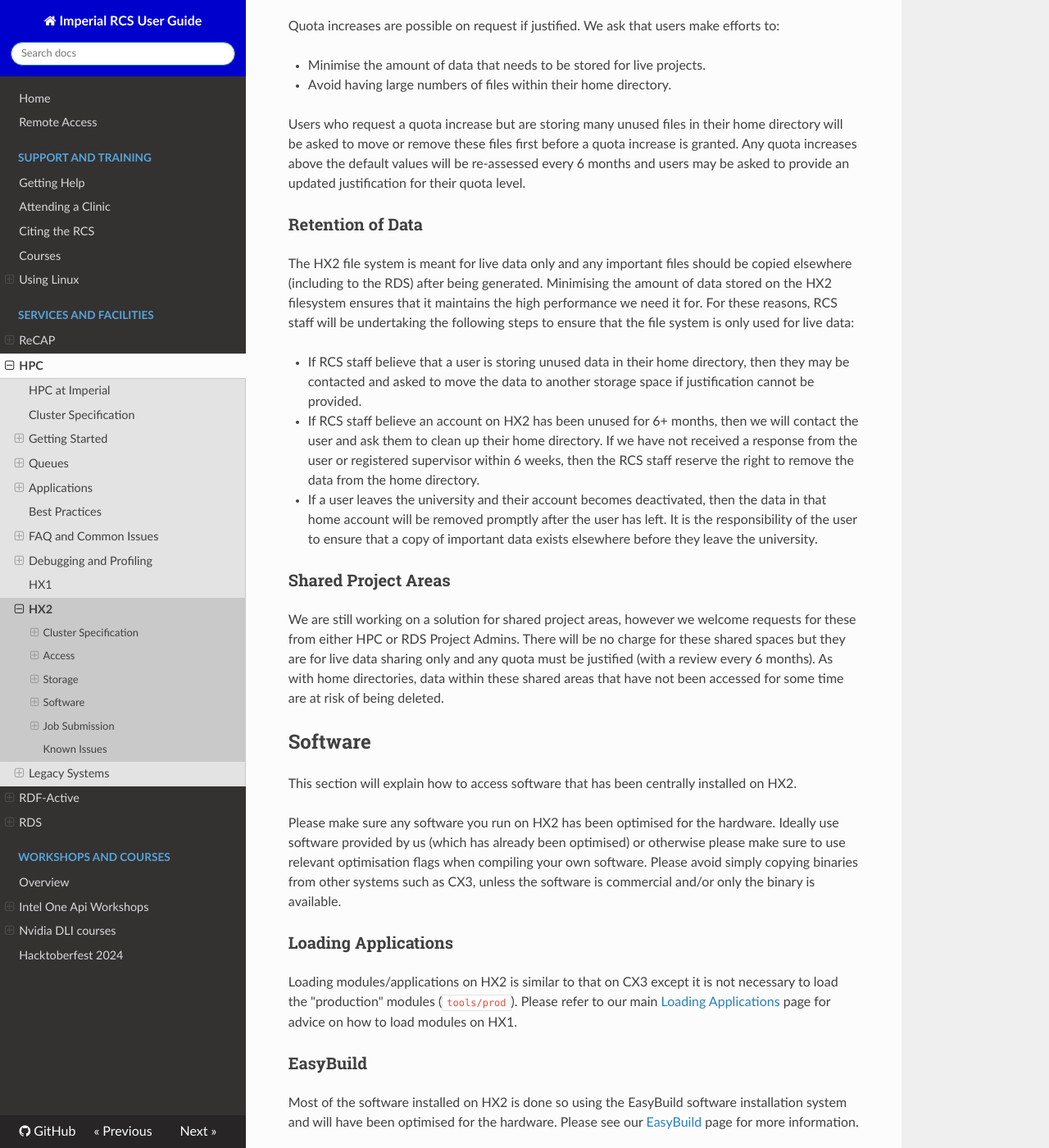
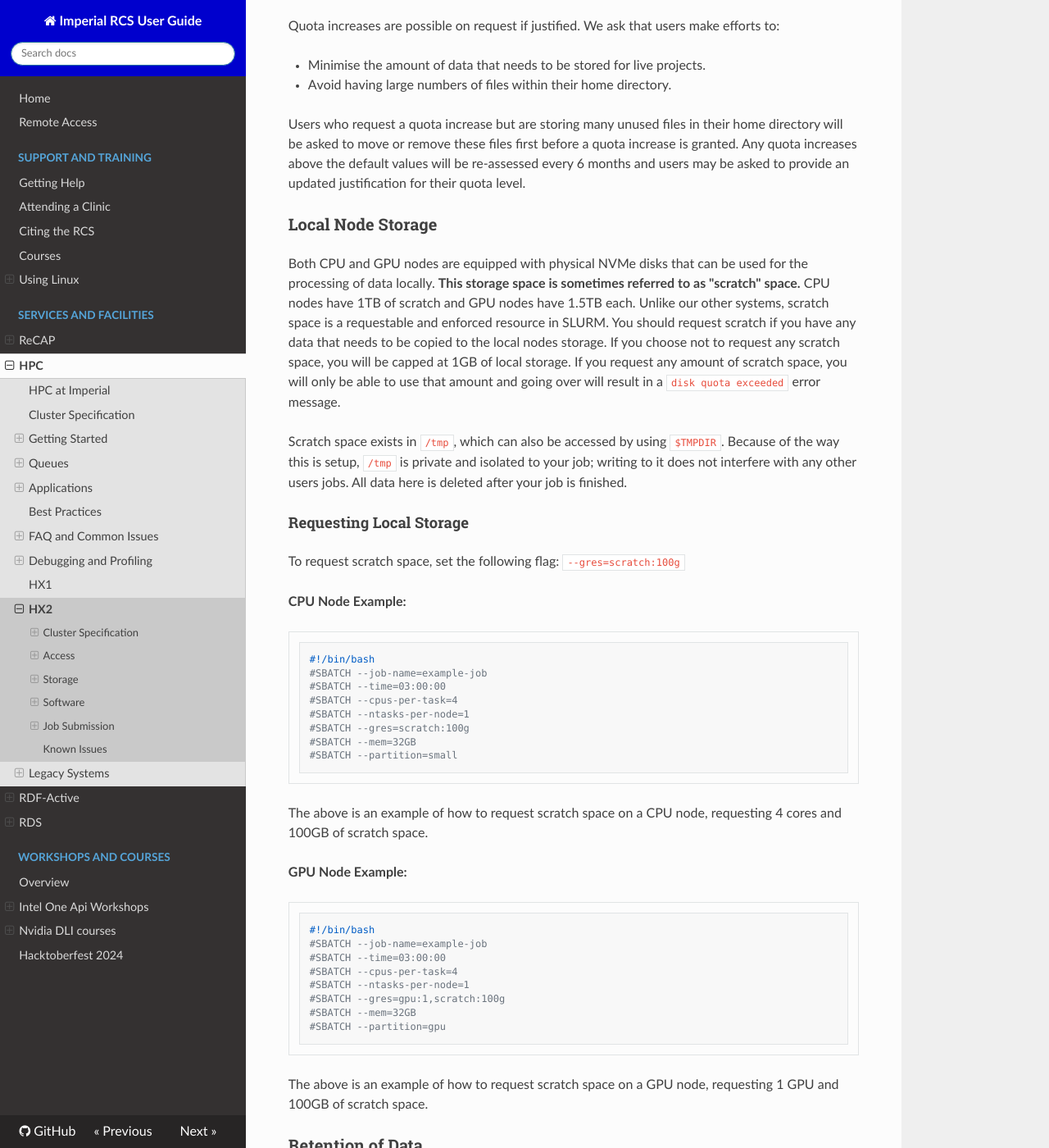
Before and after one commit to ImperialCollegeLondon/icl-rcs-user-guide, an MkDocs documentation site: the page built from docs/hpc/pilot/hx2.md, in a window 1280 px wide and 1400 px high, scrolled down 2066 px. Shown: the whole window at 82% size. Built offline with MkDocs 1.6.1, drawn with Linux system fonts in a browser that asks for light colours; nearby versions of some CDN libraries.

Commit message:
Changes for hx2 scratch quota (#107)
* update with changes for hx2 scratch quota

* Update docs/hpc/pilot/hx2.md

Co-authored-by: dithwick <46924962+dithwick@users.noreply.github.com>

---------

Co-authored-by: dithwick <46924962+dithwick@users.noreply.github.com>

````diff
--- a/docs/hpc/pilot/hx2.md
+++ b/docs/hpc/pilot/hx2.md
@@ -64,6 +64,46 @@ Quota increases are possible on request if justified. We ask that users make eff
 * Avoid having large numbers of files within their home directory.
 
 Users who request a quota increase but are storing many unused files in their home directory will be asked to move or remove these files first before a quota increase is granted. Any quota increases above the default values will be re-assessed every 6 months and users may be asked to provide an updated justification for their quota level.
+
+### Local Node Storage
+
+Both CPU and GPU nodes are equipped with physical NVMe disks that can be used for the processing of data locally. **This storage space is sometimes referred to as "scratch" space.** CPU nodes have 1TB of scratch and GPU nodes have 1.5TB each. Unlike our other systems, scratch space is a requestable and enforced resource in SLURM. You should request scratch if you have any data that needs to be copied to the local nodes storage. If you choose not to request any scratch space, you will be capped at 1GB of local storage. If you request any amount of scratch space, you will only be able to use that amount and going over will result in a `disk quota exceeded` error message.
+
+Scratch space exists in `/tmp`, which can also be accessed by using `$TMPDIR`. Because of the way this is setup, `/tmp` is private and isolated to your job; writing to it does not interfere with any other users jobs. All data here is deleted after your job is finished.
+
+
+#### Requesting Local Storage
+
+To request scratch space, set the following flag:
+`--gres=scratch:100g`
+
+**CPU Node Example:**
+```
+#!/bin/bash
+#SBATCH --job-name=example-job
+#SBATCH --time=03:00:00
+#SBATCH --cpus-per-task=4
+#SBATCH --ntasks-per-node=1
+#SBATCH --gres=scratch:100g
+#SBATCH --mem=32GB
+#SBATCH --partition=small
+```
+
+The above is an example of how to request scratch space on a CPU node, requesting 4 cores and 100GB of scratch space.
+
+**GPU Node Example:**
+```
+#!/bin/bash
+#SBATCH --job-name=example-job
+#SBATCH --time=03:00:00
+#SBATCH --cpus-per-task=4
+#SBATCH --ntasks-per-node=1
+#SBATCH --gres=gpu:1,scratch:100g
+#SBATCH --mem=32GB
+#SBATCH --partition=gpu
+```
+
+The above is an example of how to request scratch space on a GPU node, requesting 1 GPU and 100GB of scratch space.
 
 ### Retention of Data
 
````
